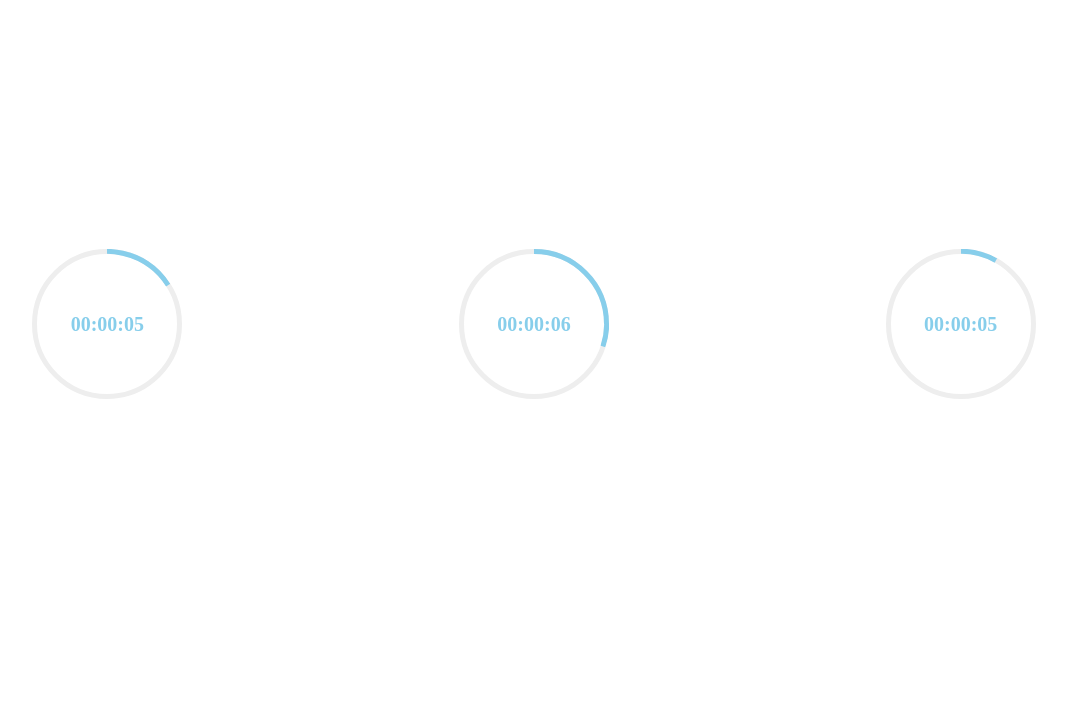
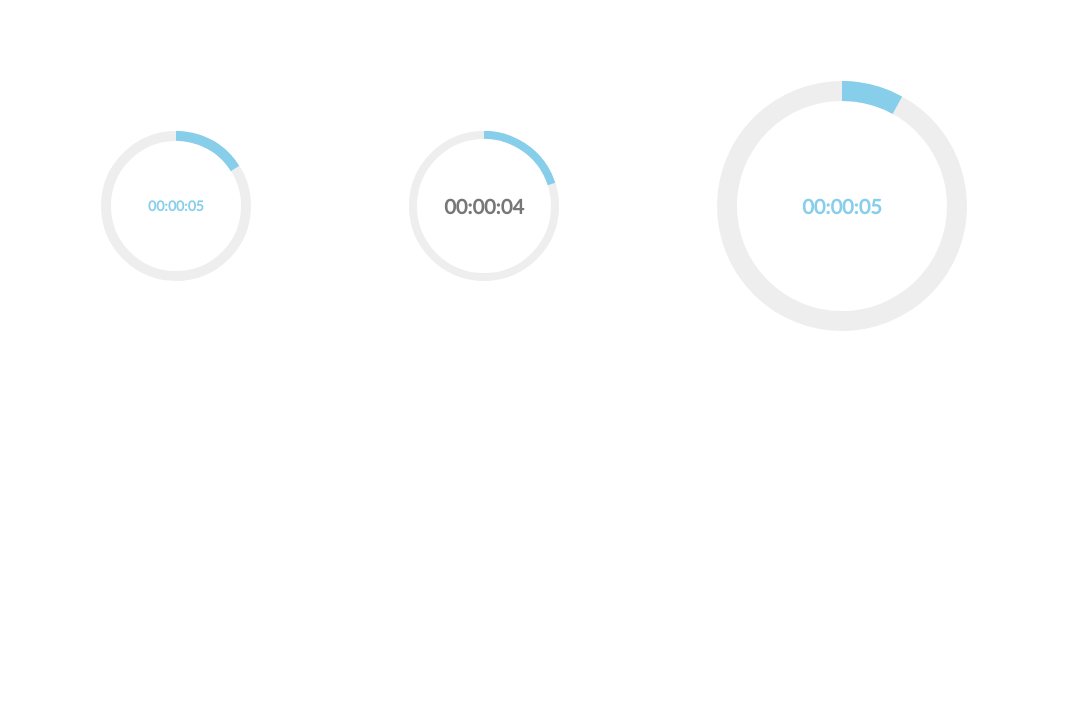
Before and after one commit to itaditya/circlebars, a website: page index.html in a window 1280 px wide. Shown: the part 76-800 px from the top of the page, without its empty margins (106-1173 px from the left). Drawn offline with nearby package versions, Linux system fonts and the light colour scheme.

Commit message:
'added_npm'

```diff
--- a/circle.css
+++ b/circle.css
@@ -14,7 +14,7 @@
     border: 5px solid rgba(255, 255, 255, 0.1);
     box-sizing: border-box;
 }
-.spiner-holder-one
+.spinner-holder-one
 {
     position: absolute;
     top:0;
@@ -25,7 +25,7 @@
     background: transparent;
     box-sizing: border-box;
 }
-.spiner-holder-two
+.spinner-holder-two
 {
     position: absolute;
     top:0;
@@ -36,7 +36,7 @@
     background: transparent;
     box-sizing: border-box;
 }
-.loader-spiner
+.loader-spinner
 {
     width: 200%;
     height: 200%;
--- a/circle.js
+++ b/circle.js
@@ -9,18 +9,31 @@ function timer(prefs){
     this.element = $(prefs.element);
     this.time = 0;
     this.maxTime = 60;
-    var percentage = 0;
-    var that = this;
-    var date = 0;
+    this.counter = 1000;
+    this.dialWidth = 5;
+    this.size = 150;
+    this.fontSize = 20;
+    this.fontColor = "rgb(135, 206, 235)";
+    var percentage = 0, that = this, date = 0;
     var attribs = this.element.find("div")[0].parentNode.dataset;
     this.initialise = function(){
         that.time = parseInt(attribs.timerStarttime) || parseInt(prefs.startTime) || 0;
         that.maxTime = parseInt(attribs.timerMaxtime) || parseInt(prefs.maxTime) || 60;
-    }
+        that.counter = parseInt(attribs.timerCounter) || parseInt(prefs.counter) || 1000;
+        that.dialWidth = parseInt(attribs.timerDialwidth) || parseInt(prefs.dialWidth) || 5;
+        that.size = attribs.timerSize || prefs.size || "150px";
+        that.fontSize = attribs.timerFontsize || prefs.fontSize || "20px";
+        that.fontColor = attribs.timerFontcolor || prefs.fontColor || "rgb(135, 206, 235)";
+
+        that.element.find(".loader-bg").css("border-width",that.dialWidth+"px");
+        that.element.find(".loader-spinner").css("border-width",that.dialWidth+"px");
+        that.element.css({"width":that.size,"height":that.size});
+        that.element.find(".loader-bg .text").css({"font-size":that.fontSize,"color":that.fontColor});
+    };
     this.initialise();
     this.timer = setInterval(function(){
         if(that.time < that.maxTime){
-            that.time += 1;
+            that.time += parseInt(that.counter/1000);
             percentage = (that.time*100)/that.maxTime;
             that.renderProgress(percentage);
             date = new Date(null);
@@ -31,7 +44,7 @@ function timer(prefs){
         else{
             clearInterval(that.timer);
         }
-    },1000);
+    },(this.counter));
     this.renderProgress = function(progress) {
         progress = Math.floor(progress);
         var angle = 0;
--- a/index.html
+++ b/index.html
@@ -8,6 +8,7 @@
     <meta name="viewport" content="width=device-width, initial-scale=1">
     <script src="https://ajax.googleapis.com/ajax/libs/jquery/1.12.4/jquery.min.js"></script>
     <link rel="stylesheet" type="text/css" href="circle.css">
+    <link href="https://fonts.googleapis.com/css?family=Lato:300,400" rel="stylesheet">
     <script type="text/javascript" src= "circle.js"></script>
     <style>
       body {
@@ -15,6 +16,23 @@
         margin: 0px;
         min-height: 100vh;
         min-width: 100%;
+      }
+      .page {
+        display: flex;
+        flex-direction: column;
+        align-items: center;
+        justify-content: center;
+        font-family: 'Lato', sans-serif;
+        min-height: 1005;
+        min-width: 100%;
+      }
+      .page > h1 {
+        font-weight: 300;
+
+      }
+      .circles-container {
+        min-height: 400px;
+        width: 80%;
         display: flex;
         align-items: center;
         justify-content: space-around;
@@ -24,103 +42,109 @@
         height: 150px;
       }
       .loader-bg {
-        border: 5px solid #000;
         border: 5px solid #eeeeee;
         display: flex;
         align-items: center;
         justify-content: center;
+        /*box-shadow: inset 2px 2px 20px 0 rgba(0,0,0,0.4);*/
       }
       .text {
         font-size: 20px;
         color: rgb(135, 206, 235);
         font-weight: bold;
       }
-      .loader-spiner {
+      .loader-spinner {
         border: 5px solid rgb(135, 206, 235);
       }
 
     </style>
   </head>
   <body>
-    <div class="loader" id="timer-1" data-timer-maxTime=30>
+    <div class="page">
+      <h1>Examples : </h1>
+      <div class="circles-container">
+        <div class="loader" id="timer-1" data-timer-maxTime=30 data-timer-dialWidth=10>
             <div class="loader-bg">
-            <div class="text"></div>
+                <div class="text">00:00:00</div>
             </div>
-        <div class="spiner-holder-one animate-0-25-a">
-            <div class="spiner-holder-two animate-0-25-b">
-                <div class="loader-spiner" style=""></div>
+            <div class="spinner-holder-one animate-0-25-a">
+                <div class="spinner-holder-two animate-0-25-b">
+                    <div class="loader-spinner" style=""></div>
                 </div>
             </div>
-        <div class="spiner-holder-one animate-25-50-a">
-            <div class="spiner-holder-two animate-25-50-b">
-                <div class="loader-spiner"></div>
+            <div class="spinner-holder-one animate-25-50-a">
+                <div class="spinner-holder-two animate-25-50-b">
+                    <div class="loader-spinner"></div>
                 </div>
             </div>
-        <div class="spiner-holder-one animate-50-75-a">
-            <div class="spiner-holder-two animate-50-75-b">
-                <div class="loader-spiner"></div>
+            <div class="spinner-holder-one animate-50-75-a">
+                <div class="spinner-holder-two animate-50-75-b">
+                    <div class="loader-spinner"></div>
                 </div>
             </div>
-        <div class="spiner-holder-one animate-75-100-a">
-            <div class="spiner-holder-two animate-75-100-b">
-                <div class="loader-spiner"></div>
+            <div class="spinner-holder-one animate-75-100-a">
+                <div class="spinner-holder-two animate-75-100-b">
+                    <div class="loader-spinner"></div>
                 </div>
             </div>
         </div>
-    <div class="loader timer-2" data-timer-startTime=1>
+        <div class="loader timer-2" data-timer-counter=2000>
             <div class="loader-bg">
-            <div class="text"></div>
+                <div class="text">00:00:00</div>
             </div>
-        <div class="spiner-holder-one animate-0-25-a">
-            <div class="spiner-holder-two animate-0-25-b">
-                <div class="loader-spiner" style=""></div>
+            <div class="spinner-holder-one animate-0-25-a">
+                <div class="spinner-holder-two animate-0-25-b">
+                    <div class="loader-spinner" style=""></div>
                 </div>
             </div>
-        <div class="spiner-holder-one animate-25-50-a">
-            <div class="spiner-holder-two animate-25-50-b">
-                <div class="loader-spiner"></div>
+            <div class="spinner-holder-one animate-25-50-a">
+                <div class="spinner-holder-two animate-25-50-b">
+                    <div class="loader-spinner"></div>
                 </div>
             </div>
-        <div class="spiner-holder-one animate-50-75-a">
-            <div class="spiner-holder-two animate-50-75-b">
-                <div class="loader-spiner"></div>
+            <div class="spinner-holder-one animate-50-75-a">
+                <div class="spinner-holder-two animate-50-75-b">
+                    <div class="loader-spinner"></div>
                 </div>
             </div>
-        <div class="spiner-holder-one animate-75-100-a">
-            <div class="spiner-holder-two animate-75-100-b">
-                <div class="loader-spiner"></div>
+            <div class="spinner-holder-one animate-75-100-a">
+                <div class="spinner-holder-two animate-75-100-b">
+                    <div class="loader-spinner"></div>
                 </div>
             </div>
         </div>
-    <div class="loader correctTimer" data-timer-startTime=0>
+        <div class="loader correctTimer" data-timer-startTime=0 data-timer-dialWidth=20 data-timer-size="250px">
             <div class="loader-bg">
-            <div class="text"></div>
+                <div class="text">00:00:00</div>
             </div>
-        <div class="spiner-holder-one animate-0-25-a">
-            <div class="spiner-holder-two animate-0-25-b">
-                <div class="loader-spiner" style=""></div>
+            <div class="spinner-holder-one animate-0-25-a">
+                <div class="spinner-holder-two animate-0-25-b">
+                    <div class="loader-spinner" style=""></div>
                 </div>
             </div>
-        <div class="spiner-holder-one animate-25-50-a">
-            <div class="spiner-holder-two animate-25-50-b">
-                <div class="loader-spiner"></div>
+            <div class="spinner-holder-one animate-25-50-a">
+                <div class="spinner-holder-two animate-25-50-b">
+                    <div class="loader-spinner"></div>
                 </div>
             </div>
-        <div class="spiner-holder-one animate-50-75-a">
-            <div class="spiner-holder-two animate-50-75-b">
-                <div class="loader-spiner"></div>
+            <div class="spinner-holder-one animate-50-75-a">
+                <div class="spinner-holder-two animate-50-75-b">
+                    <div class="loader-spinner"></div>
                 </div>
             </div>
-        <div class="spiner-holder-one animate-75-100-a">
-            <div class="spiner-holder-two animate-75-100-b">
-                <div class="loader-spiner"></div>
+            <div class="spinner-holder-one animate-75-100-a">
+                <div class="spinner-holder-two animate-75-100-b">
+                    <div class="loader-spinner"></div>
                 </div>
             </div>
         </div>
+      </div>
+
+    </div>
     <script>
       $(document).ready(function(){
-            var t1 = new timer('{"element" : "#timer-1","maxTime" : 10}');
-            var t2= new timer('{"element" : ".timer-2","maxTime" : 20}');
+            var t1 = new timer('{"element" : "#timer-1","maxTime" : 10,"fontSize" : "14px"}');
+            var t2= new timer('{"element" : ".timer-2","maxTime" : 20,"dialWidth" : 8,"fontColor" : "#777"}');
       });
     </script>
   </body>
```
Also changed, not shown: package.json (added, +22 -0 lines), README.md (added), dist/circle-min.js (added). Lines whose indentation alone changed are shown as unchanged.
